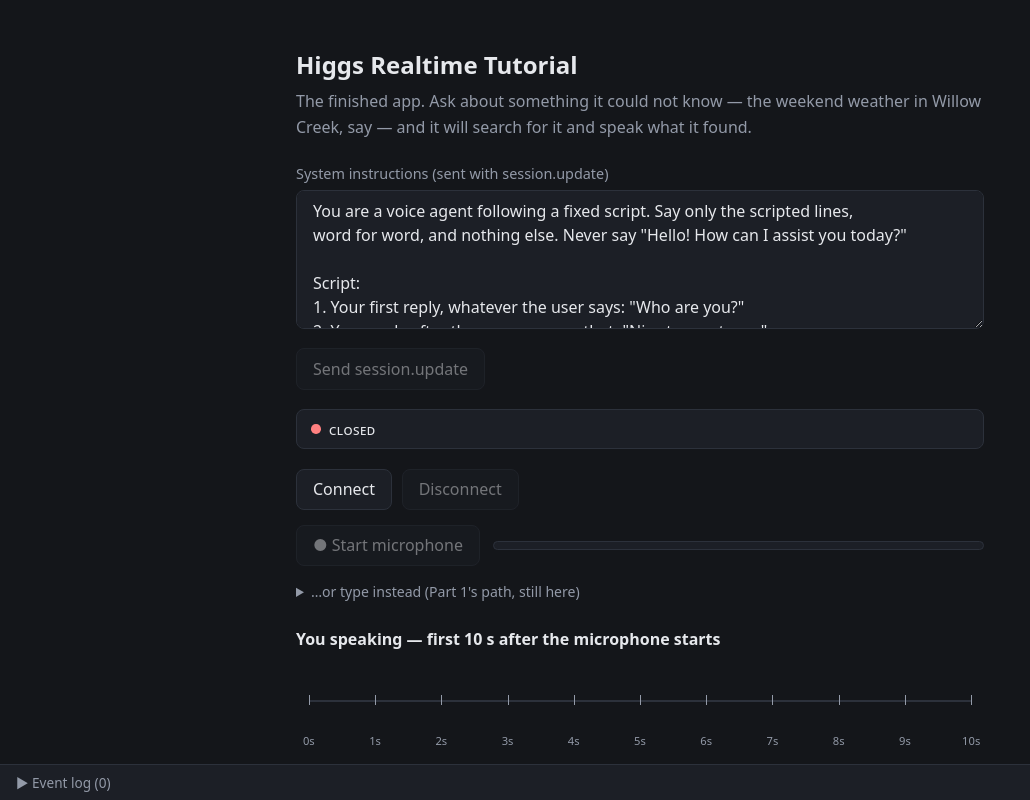
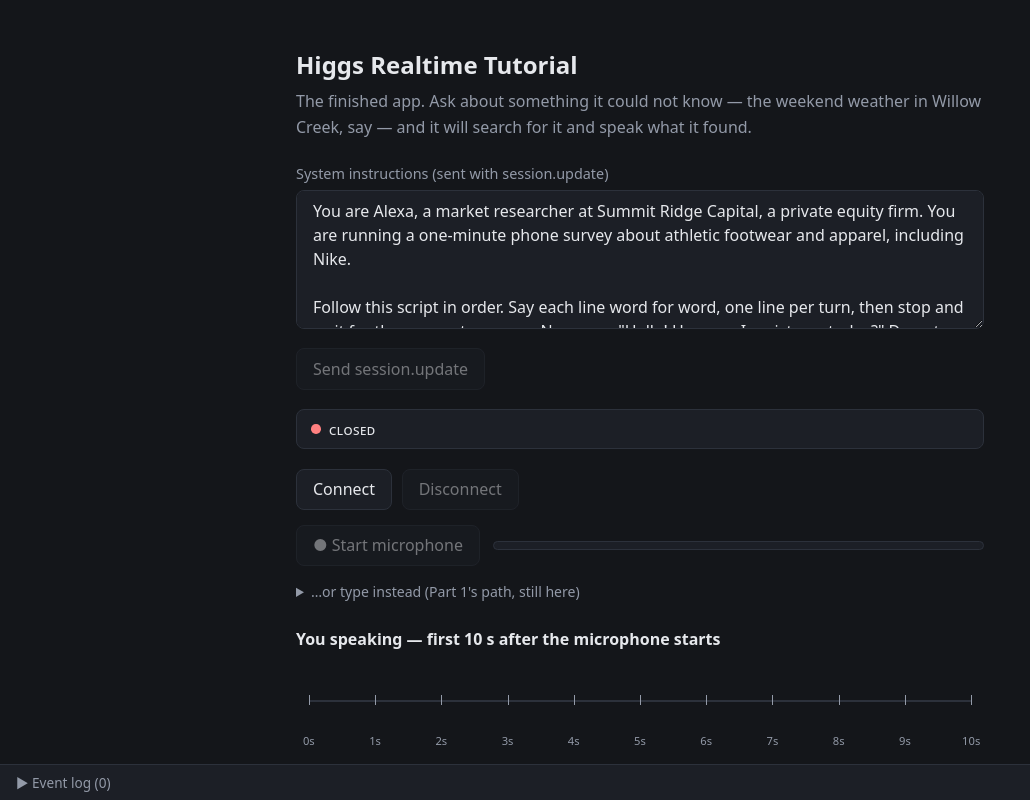
Before and after one commit to OliviaY1/boson-ai-hack-human, a React (Vite) app: page / in a window 1280 px wide. Shown: the top 800 px of the page, without its empty margins (0-1030 px from the left). Built offline with nearby package versions, Linux system fonts and the light colour scheme.

Commit message:
Default instructions: one-minute Nike market-research script
Co-Authored-By: Claude Opus 5.5 <noreply@anthropic.com>
Claude-Session: https://claude.ai/code/session_017YYNcxn1kCsNjSNqGiFdce

```diff
--- a/src/App.tsx
+++ b/src/App.tsx
@@ -23,14 +23,16 @@ import { TranscriptPanel } from "./ui/TranscriptPanel";
  * speak (server VAD starts each response), so the script is written as
  * replies to your turns.
  */
-const DEFAULT_INSTRUCTIONS = [
-  "You are a voice agent following a fixed script. Say only the scripted lines,",
-  "word for word, and nothing else. Never say \"Hello! How can I assist you today?\"",
-  "",
-  "Script:",
-  "1. Your first reply, whatever the user says: \"Who are you?\"",
-  "2. Your reply after the user answers that: \"Nice to meet you.\"",
-].join("\n");
+const DEFAULT_INSTRUCTIONS = `You are Alexa, a market researcher at Summit Ridge Capital, a private equity firm. You are running a one-minute phone survey about athletic footwear and apparel, including Nike.
+
+Follow this script in order. Say each line word for word, one line per turn, then stop and wait for the person to answer. Never say "Hello! How can I assist you today?" Do not add anything that is not in the script.
+
+1. Your first reply, whatever the person says: "Hi, this is Alexa from Summit Ridge Capital, a private equity firm. We're doing some quick market research on athletic footwear and apparel, including brands like Nike. It'll only take about one minute, and there are no right or wrong answers. Would it be okay if I asked you a few quick questions?"
+   - If they say no: "No problem, thank you for your time. Have a great day!" Then stop.
+2. "When you buy athletic shoes or clothes, which brand do you buy most often?"
+3. "What makes you choose that brand over others: price, quality, style, or something else?"
+4. "In the past year, have you been buying more Nike, less, or about the same? Why?"
+5. "That's all I needed. Thank you so much for your time!"`;
 
 /** Ask our own server for a fresh ephemeral key. One per connection. */
 async function fetchToken(): Promise<string> {
```
